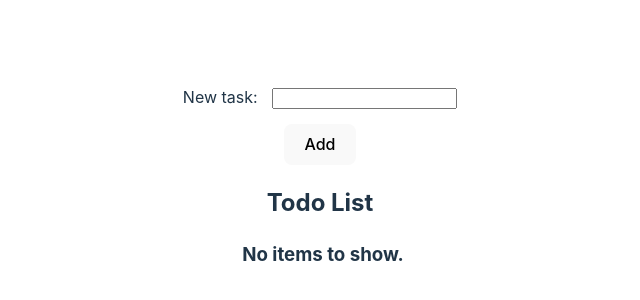
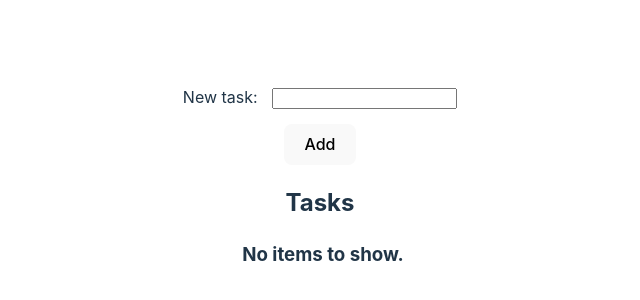
Before and after one commit to filmbronte/to-do-app, a React (Vite) app: page / in a window 1280 px wide. Shown: the part 214-514 px from the top of the page, without its empty margins (320-960 px from the left). Built offline with nearby package versions, Linux system fonts and the light colour scheme.

Commit message:
Update TodoList.jsx

```diff
--- a/src/components/TodoList/TodoList.jsx
+++ b/src/components/TodoList/TodoList.jsx
@@ -3,7 +3,7 @@ import { TodoItem } from "./TodoItem/TodoItem";
 export const TodoList = ({ todos, toggleTodo, deleteTodo }) => {
   return (
     <>
-      <h2>Todo List</h2>
+      <h2>Tasks</h2>
       <ul>
         {todos.length == 0 ? (
           <h3>No items to show.</h3>
```
